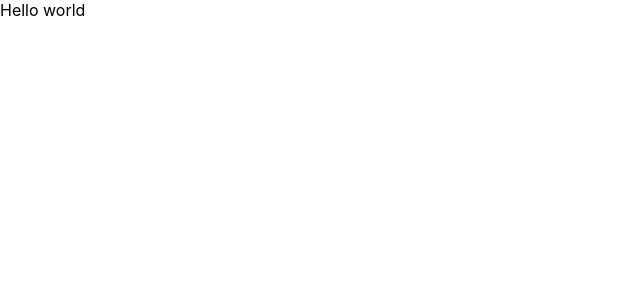
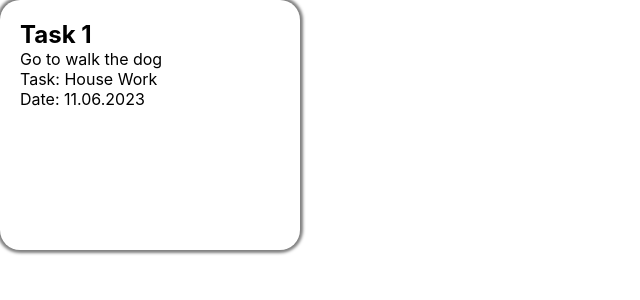
Before and after one commit to skif6623/tasker-shmasker, a React (Create React App) app: page / in a window 1280 px wide. Shown: the top 300 px of the page, without its empty margins (0-640 px from the left). Built offline with nearby package versions, Linux system fonts and the light colour scheme.

Commit message:
add spa files for gh-pages

```diff
--- a/public/index.html
+++ b/public/index.html
@@ -10,34 +10,31 @@
       content="Web site created using create-react-app"
     />
     <link rel="apple-touch-icon" href="%PUBLIC_URL%/logo192.png" />
-    <!--
-      manifest.json provides metadata used when your web app is installed on a
-      user's mobile device or desktop. See https://developers.google.com/web/fundamentals/web-app-manifest/
-    -->
     <link rel="manifest" href="%PUBLIC_URL%/manifest.json" />
-    <!--
-      Notice the use of %PUBLIC_URL% in the tags above.
-      It will be replaced with the URL of the `public` folder during the build.
-      Only files inside the `public` folder can be referenced from the HTML.
-
-      Unlike "/favicon.ico" or "favicon.ico", "%PUBLIC_URL%/favicon.ico" will
-      work correctly both with client-side routing and a non-root public URL.
-      Learn how to configure a non-root public URL by running `npm run build`.
-    -->
-    <title>React App</title>
+    <title>TaskerShmasker</title>
+    <link rel="preconnect" href="https://fonts.googleapis.com" />
+    <link rel="preconnect" href="https://fonts.gstatic.com" crossorigin />
+    <script type="text/javascript">
+      (function (l) {
+        if (l.search[1] === '/') {
+          var decoded = l.search
+            .slice(1)
+            .split('&')
+            .map(function (s) {
+              return s.replace(/~and~/g, '&');
+            })
+            .join('?');
+          window.history.replaceState(
+            null,
+            null,
+            l.pathname.slice(0, -1) + decoded + l.hash
+          );
+        }
+      })(window.location);
+    </script>
   </head>
   <body>
     <noscript>You need to enable JavaScript to run this app.</noscript>
     <div id="root"></div>
-    <!--
-      This HTML file is a template.
-      If you open it directly in the browser, you will see an empty page.
-
-      You can add webfonts, meta tags, or analytics to this file.
-      The build step will place the bundled scripts into the <body> tag.
-
-      To begin the development, run `npm start` or `yarn start`.
-      To create a production bundle, use `npm run build` or `yarn build`.
-    -->
   </body>
 </html>
--- a/src/components/App.tsx
+++ b/src/components/App.tsx
@@ -1,5 +1,6 @@
 import React from 'react';
+import { Card } from './Card/Card';
 
 export const App = () => {
-  return <div>Hello world</div>;
+  return <Card />;
 };
--- /dev/null
+++ b/src/components/Card/Card.styled.ts
@@ -0,0 +1,12 @@
+import styled from 'styled-components';
+
+export const CardWrapper = styled.div`
+  width: 300px;
+  height: 250px;
+  padding: 20px;
+
+  border-radius: 20px;
+  -webkit-box-shadow: 0px 0px 3px 3px rgba(0, 0, 0, 0.5);
+  -moz-box-shadow: 0px 0px 3px 3px rgba(0, 0, 0, 0.5);
+  box-shadow: 0px 0px 3px 3px rgba(0, 0, 0, 0.5);
+`;
--- /dev/null
+++ b/src/components/Card/Card.tsx
@@ -0,0 +1,13 @@
+import React from 'react';
+import { CardWrapper } from './Card.styled';
+
+export const Card = () => {
+  return (
+    <CardWrapper>
+      <h2>Task 1</h2>
+      <p>Go to walk the dog</p>
+      <p>Task: House Work</p>
+      <p>Date: 11.06.2023</p>
+    </CardWrapper>
+  );
+};
--- a/src/index.css
+++ b/src/index.css
@@ -1,8 +1,12 @@
+* {
+  box-sizing: border-box;
+}
+
 body {
   margin: 0;
-  font-family: -apple-system, BlinkMacSystemFont, 'Segoe UI', 'Roboto', 'Oxygen',
-    'Ubuntu', 'Cantarell', 'Fira Sans', 'Droid Sans', 'Helvetica Neue',
-    sans-serif;
+  font-family: -apple-system, BlinkMacSystemFont, 'Segoe UI', 'Hind Siliguri',
+    'Roboto', 'Oxygen', 'Ubuntu', 'Cantarell', 'Fira Sans', 'Droid Sans',
+    'Helvetica Neue', sans-serif;
   -webkit-font-smoothing: antialiased;
   -moz-osx-font-smoothing: grayscale;
 }
@@ -11,3 +15,26 @@ code {
   font-family: source-code-pro, Menlo, Monaco, Consolas, 'Courier New',
     monospace;
 }
+
+h1,
+h2,
+h3,
+h4,
+h5,
+h6,
+p {
+  margin: 0;
+}
+
+ul,
+ol {
+  list-style: none;
+  margin: 0;
+  padding: 0;
+}
+
+img {
+  display: block;
+  max-width: 100%;
+  height: auto;
+}
```
Also changed, not shown: package.json (+9 -4 lines), public/404.html (added, +32 -0 lines), 1 other file (tests, documents, lock files or other folders).
